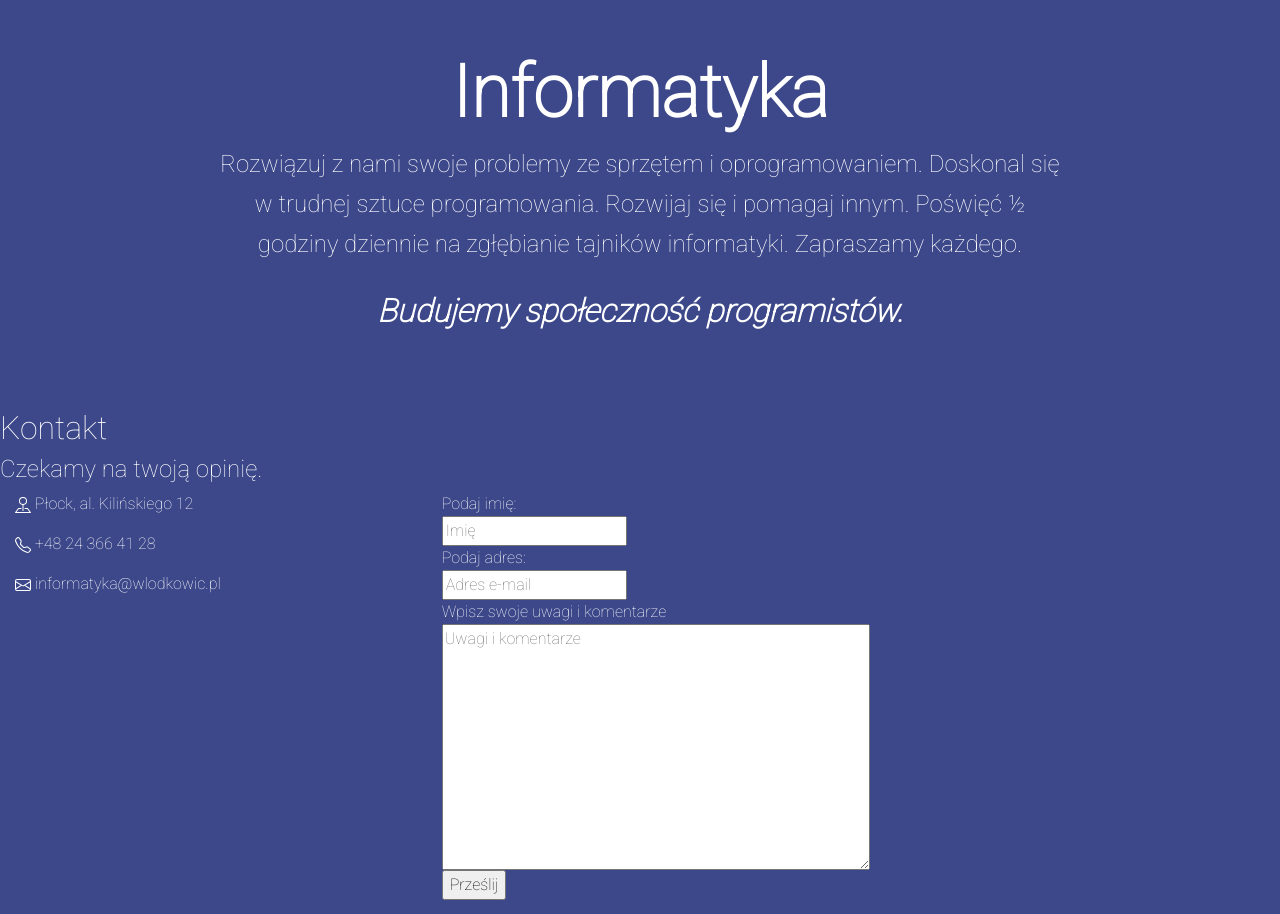
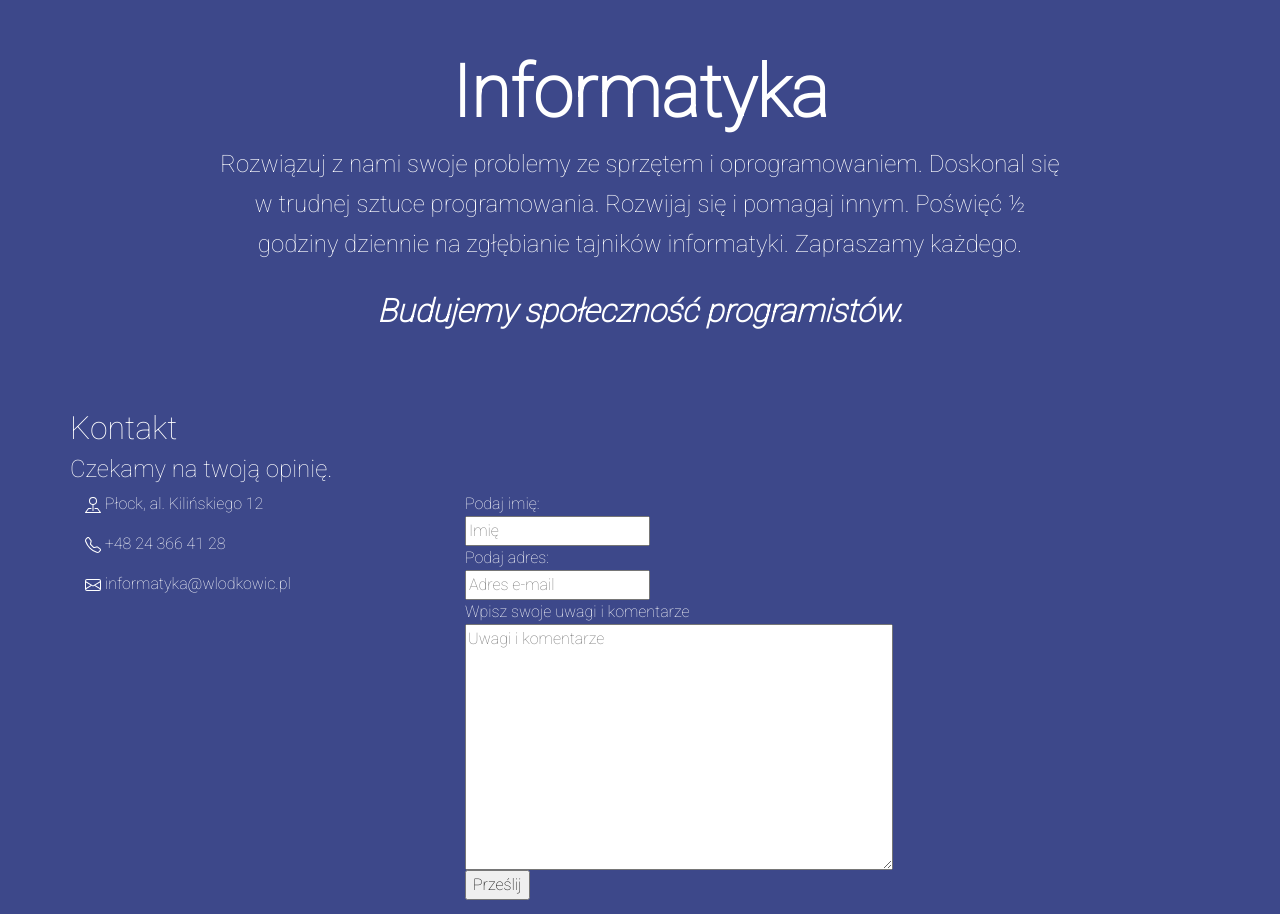
Before and after one commit to HaJnekk/Witryna, a plain HTML site: page index.html in a window 1280 px wide. Shown: the top 914 px of the page. Drawn offline with nearby package versions, Linux system fonts and the light colour scheme; grey boxes are pictures that could not be loaded.

Commit message:
poprawki

```diff
--- a/css/portal.css
+++ b/css/portal.css
@@ -43,9 +43,6 @@ padding: 50px;
     color: white;
     background-color: #3D488A;
 }
-.container {
-    max-width: 100%;
-   height: auto;
-}
+
 .google-maps { width:100%; position: relative; padding-bottom: 75%; height: 30%; overflow: hidden; }
 .google-maps iframe { position: absolute; top: 0; left: 0; width: 100% !important; height: 50% !important; }
--- a/index.html
+++ b/index.html
@@ -71,7 +71,7 @@
         </div>
         </div>
 
-<div class=""container">
+<div class=""container1">
         <div class=”google-maps”> <iframe src="https://www.google.com/maps/embed?pb=!1m18!1m12!1m3!1d2040.3486932828202!2d19.706022361689165!3d52.54434009388201!2m3!1f0!2f0!3f0!3m2!1i1024!2i768!4f13.1!3m3!1m2!1s0x471c7090b9c877d9%3A0x2d43661b0a4753e!2zU1pLT8WBQSBXWcW7U1pBIElNLiBQQVfFgUEgV8WBT0RLT1dJQ0EgVyBQxYFPQ0tV!5e0!3m2!1spl!2spl!4v1673463421758!5m2!1spl!2spl" width="100%" height="400" style="border:0;" allowfullscreen="" loading="lazy" referrerpolicy="no-referrer-when-downgrade"></iframe></div>
 </div>
     </main>
```
